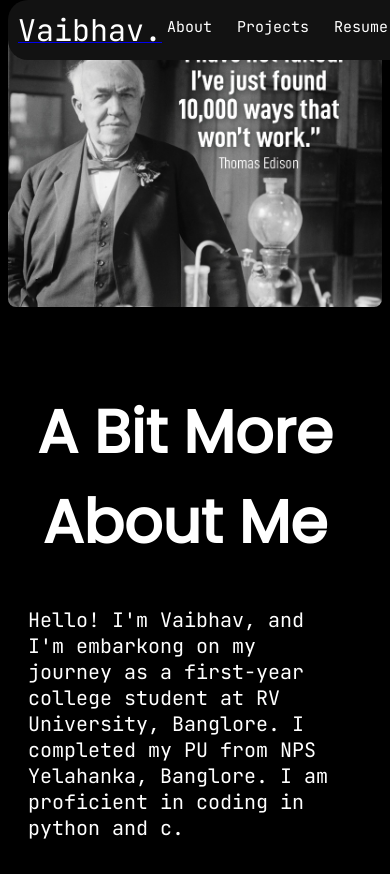
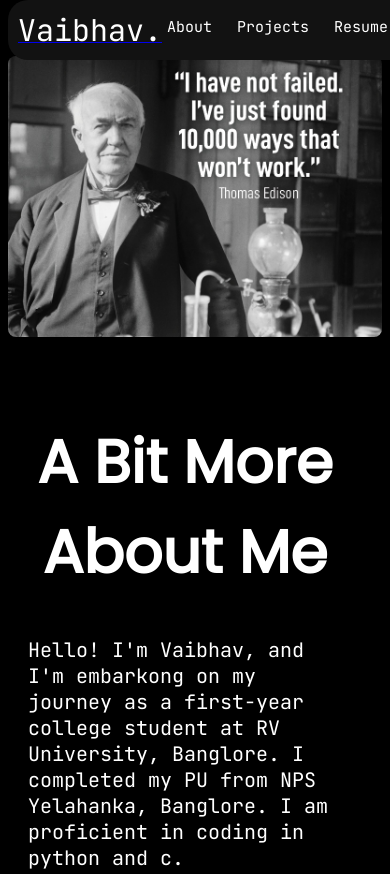
Before and after one commit to terexvk/portfolio, a plain HTML site: page about.html in a window 390 px wide. Shown: the top 874 px of the page. Drawn offline with Linux system fonts and the light colour scheme.

Commit message:
Add files via upload

```diff
--- a/about.html
+++ b/about.html
@@ -1,7 +1,7 @@
 <!doctype html>
 <html lang="en">
     <head>
-        <title>Vaibhav's Portfolio</title>
+        <title>Portfolio</title>
         <!-- Required meta tags -->
         <meta charset="utf-8" />
         <meta
@@ -42,7 +42,7 @@
             </nav>
         </header>
         <main>
-            <br>
+            <br><br><br>
             <div class="image-container">
                 <img src="images/quote_1.jpg" alt="Image" class="about-img">
               </div>
--- a/css/styles.css
+++ b/css/styles.css
@@ -279,3 +279,33 @@ nav {
   h2,h3,p,h1{
     color:var(--text-color);
   }
+
+
+
+  @media only screen and (max-width: 480px) {
+    /* General adjustments for smaller screens */
+    body {
+      font-size: 14px;
+    }
+
+    nav {
+      font-size: 12px;
+    }
+
+    .about-container,
+    .contact-container {
+      max-width: 540px; /* Adjust for smaller content area */
+    }
+
+    .about-img,
+    .project-1-img {
+      width: 100%;
+      height: auto; /* Ensure images fit within space */
+    }
+
+    .contact-form input[type="text"],
+    .contact-form input[type="email"],
+    .contact-form textarea {
+      width: 100%; /* Utilize full width on smaller screens */
+    }
+  }
```
Also changed, not shown: contacts.html (+1 -1 lines), index.html (+2 -2 lines), projects.html (+1 -1 lines), resume.html (+1 -1 lines), images/dp.png (added).
